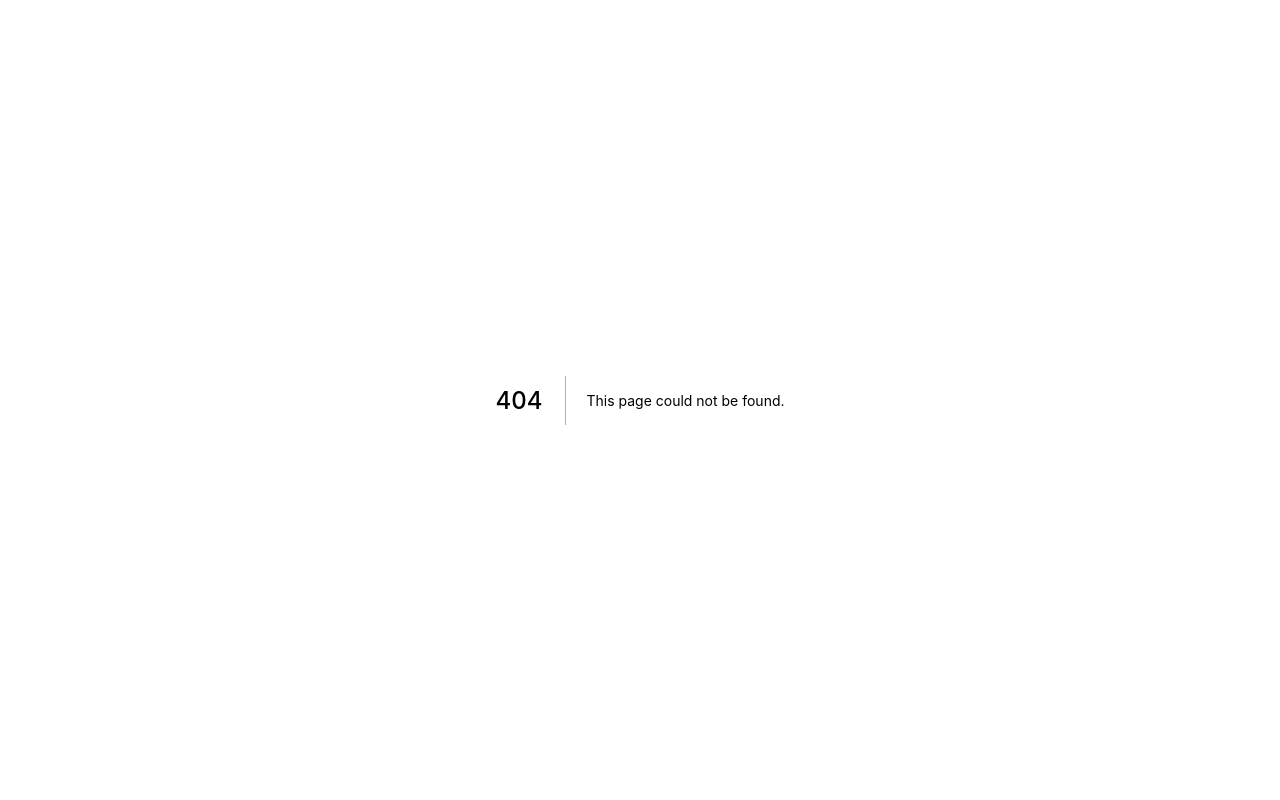
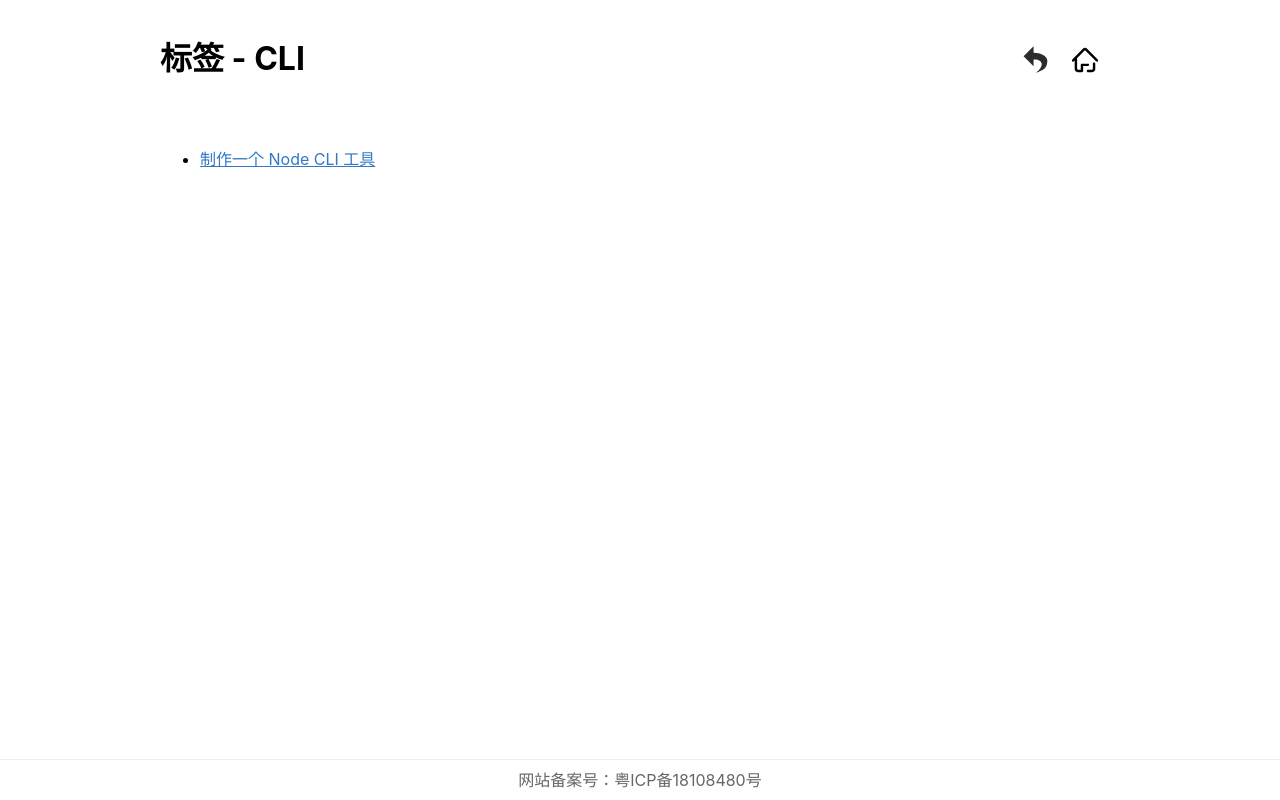
Before and after one commit to luohuidong/next-blog, a Next.js app: page /tags/CLI in a window 1280 px wide. Before the commit this address had no page. Built offline with nearby package versions, Linux system fonts and the light colour scheme.

Commit message:
added post list page filter by tagname

```diff
--- /dev/null
+++ b/pages/tags/[tagname].tsx
@@ -0,0 +1,57 @@
+import React from "react";
+import { GetStaticPaths, GetStaticProps } from "next";
+import Link from "next/link";
+
+import { getAllPostTags, getPostListByTagName } from "@/lib/posts";
+import TagLayout from "@/components/TagLayout";
+
+interface Props {
+  tag: string;
+  postList: {
+    title: string;
+    postFileName: string;
+  }[];
+}
+
+export default function PostListByTag(props: Props) {
+  return (
+    <TagLayout headerTitle={`标签 - ${props.tag}`} showGoBackButton>
+      <ul>
+        {props.postList.map((data) => (
+          <li key={data.postFileName}>
+            <Link href="/posts/[id]" as={`/posts/${data.postFileName}`}>
+              <a>{data.title}</a>
+            </Link>
+          </li>
+        ))}
+      </ul>
+    </TagLayout>
+  );
+}
+
+export const getStaticPaths: GetStaticPaths = async () => {
+  const tags = getAllPostTags();
+  const paths = tags.map((tag) => ({
+    params: {
+      tagname: tag[0],
+    },
+  }));
+  return {
+    paths: paths,
+    fallback: true, // See the "fallback" section below
+  };
+};
+
+export const getStaticProps: GetStaticProps = async ({ params }) => {
+  const tagname = params.tagname as string;
+  const postList = getPostListByTagName(tagname);
+  return {
+    props: {
+      tag: tagname,
+      postList: postList.map(({ data, id }) => ({
+        title: data.title,
+        postFileName: id,
+      })),
+    },
+  };
+};
--- a/pages/tags/index.tsx
+++ b/pages/tags/index.tsx
@@ -16,7 +16,9 @@ export default function Tags(props: Props) {
       <div className={styles.container}>
         {props.tags.map((tag) => (
           <span key={tag[0]} className={styles.tagText}>
-            <a key={tag[0]}>{tag[0]}</a>
+            <Link href="/tags/[tagname]" as={`/tags/${tag[0]}`}>
+              <a key={tag[0]}>{tag[0]}</a>
+            </Link>
           </span>
         ))}
       </div>
```
